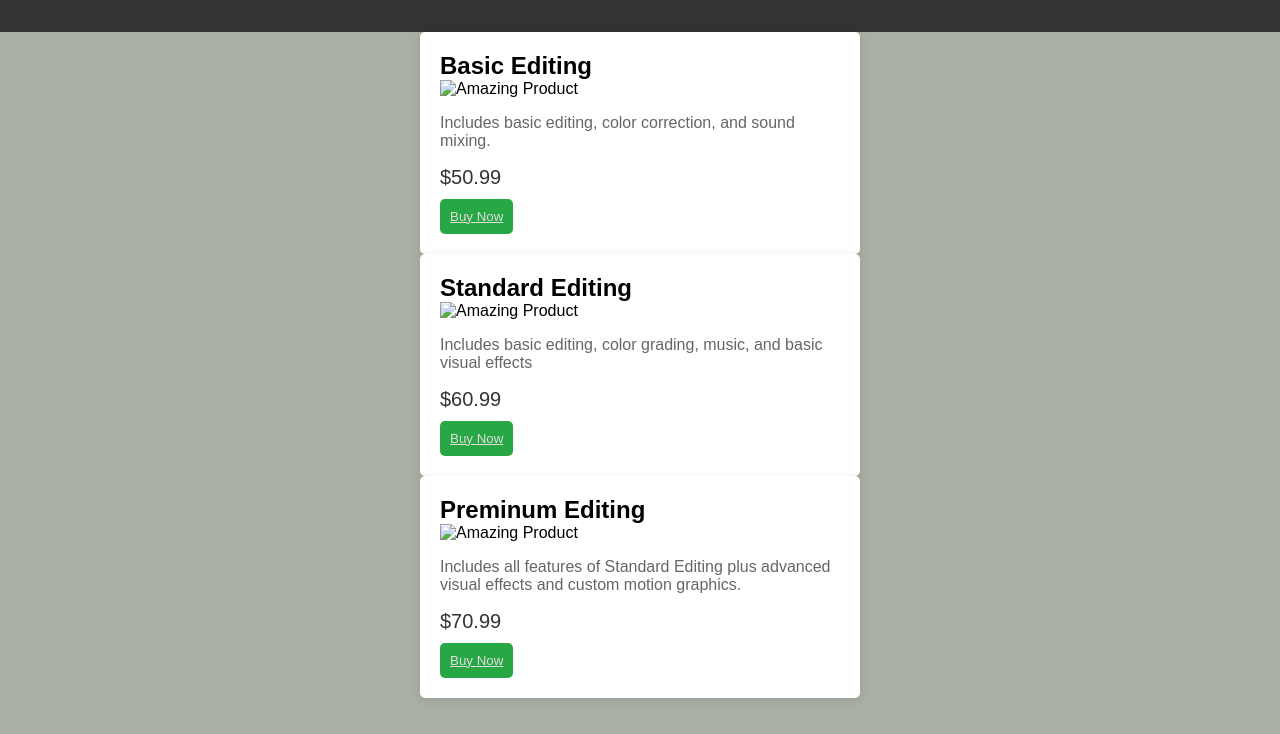
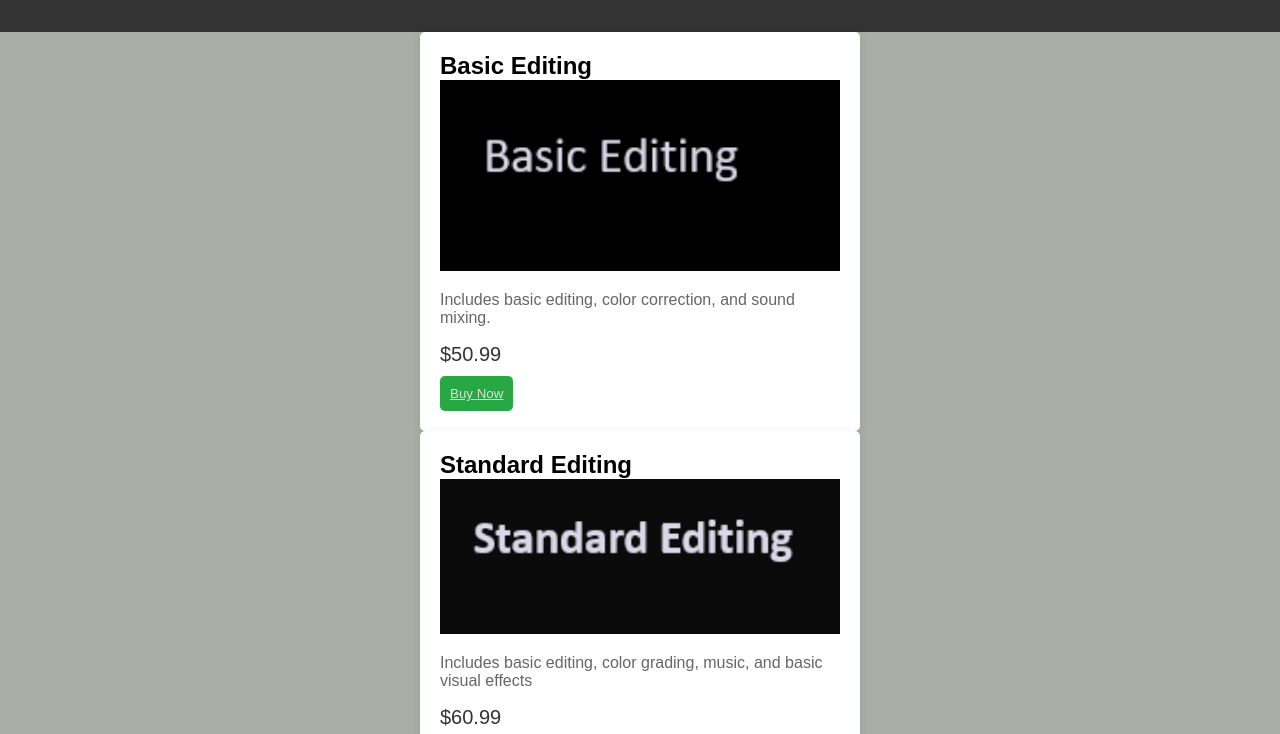
Before and after one commit to AbhiGamerCoder/Infinity-Edits, a plain HTML site: page our service.html in a window 1280 px wide. Shown: the part 66-800 px from the top of the page. Drawn offline with Linux system fonts and the light colour scheme.

Commit message:
Update our service.html
images path

```diff
--- a/our service.html
+++ b/our service.html
@@ -100,7 +100,7 @@ a:link {
     </header>
     <div class="product-container">
         <h1 class="product-title">Basic Editing</h1>
-        <img class="product-image" src="Screenshot 2024-11-05 120234.png" alt="Amazing Product">
+        <img class="product-image" src="basic editing.png" alt="Amazing Product">
         <p class="product-description">Includes basic editing, color correction, and sound mixing.</p>
         <p class="product-price">$50.99</p>
         <button class="add-to-cart" onclick="addToCart()"><a href="product 1.html">Buy Now</button></a>
@@ -109,7 +109,7 @@ a:link {
 
     <div class="product-container">
         <h1 class="product-title">Standard Editing</h1>
-        <img class="product-image" src="Screenshot 2024-11-05 120244.png" alt="Amazing Product">
+        <img class="product-image" src="standard editing.png" alt="Amazing Product">
         <p class="product-description">Includes basic editing, color grading, music, and basic visual effects</p>
         <p class="product-price">$60.99</p>
         <button class="add-to-cart" onclick="addToCart()"><a href="product2.html">Buy Now</button></a>
@@ -118,7 +118,7 @@ a:link {
 
     <div class="product-container">
         <h1 class="product-title">Preminum Editing</h1>
-        <img class="product-image" src="Screenshot 2024-11-05 120251.png" alt="Amazing Product">
+        <img class="product-image" src="3 editing.png" alt="Amazing Product">
         <p class="product-description">Includes all features of Standard Editing plus advanced visual effects and custom motion graphics.            </p>
         <p class="product-price">$70.99</p>
         <button class="add-to-cart" onclick="addToCart()"><a href="product3.html">Buy Now</button></a>
```
